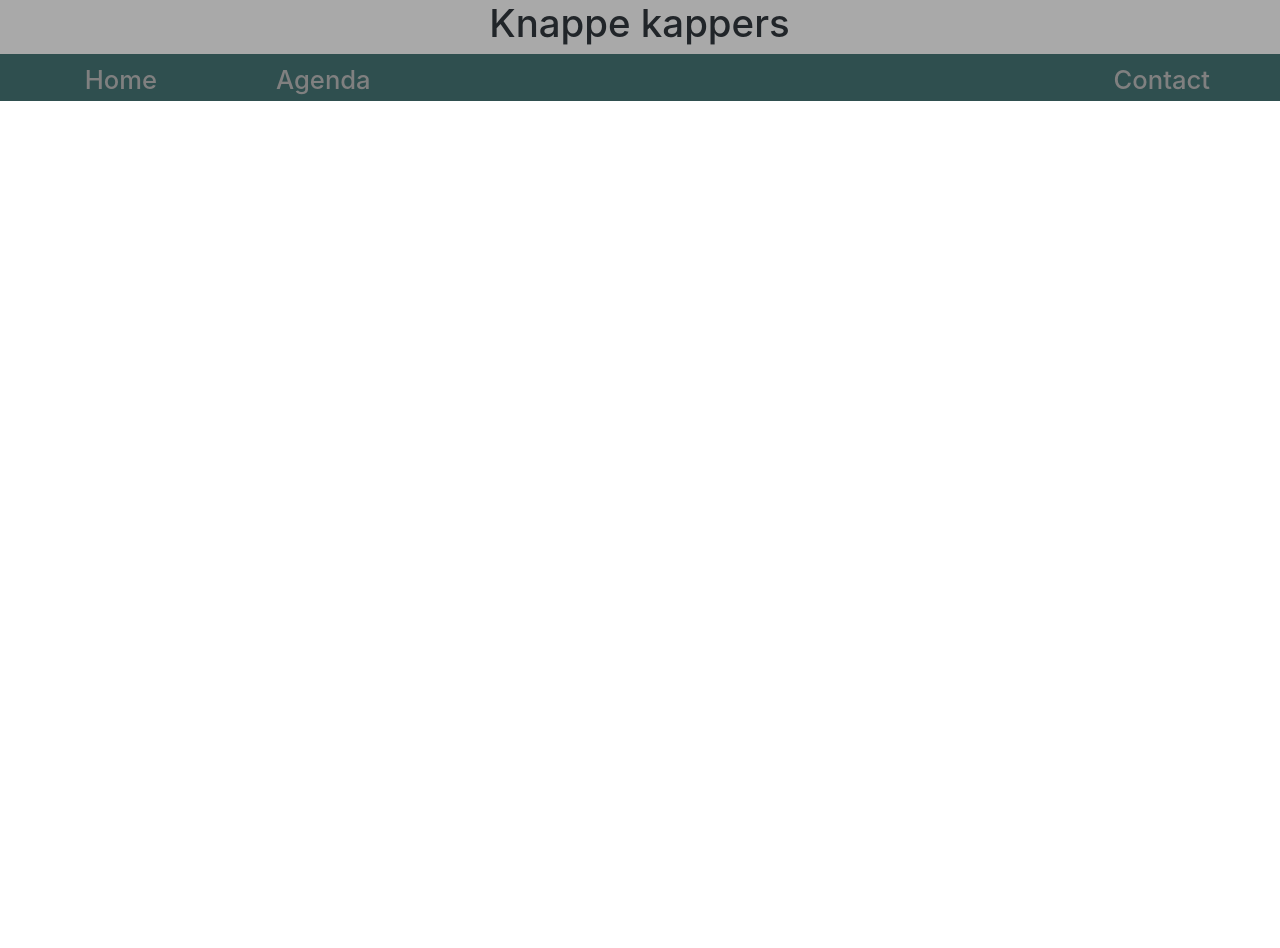
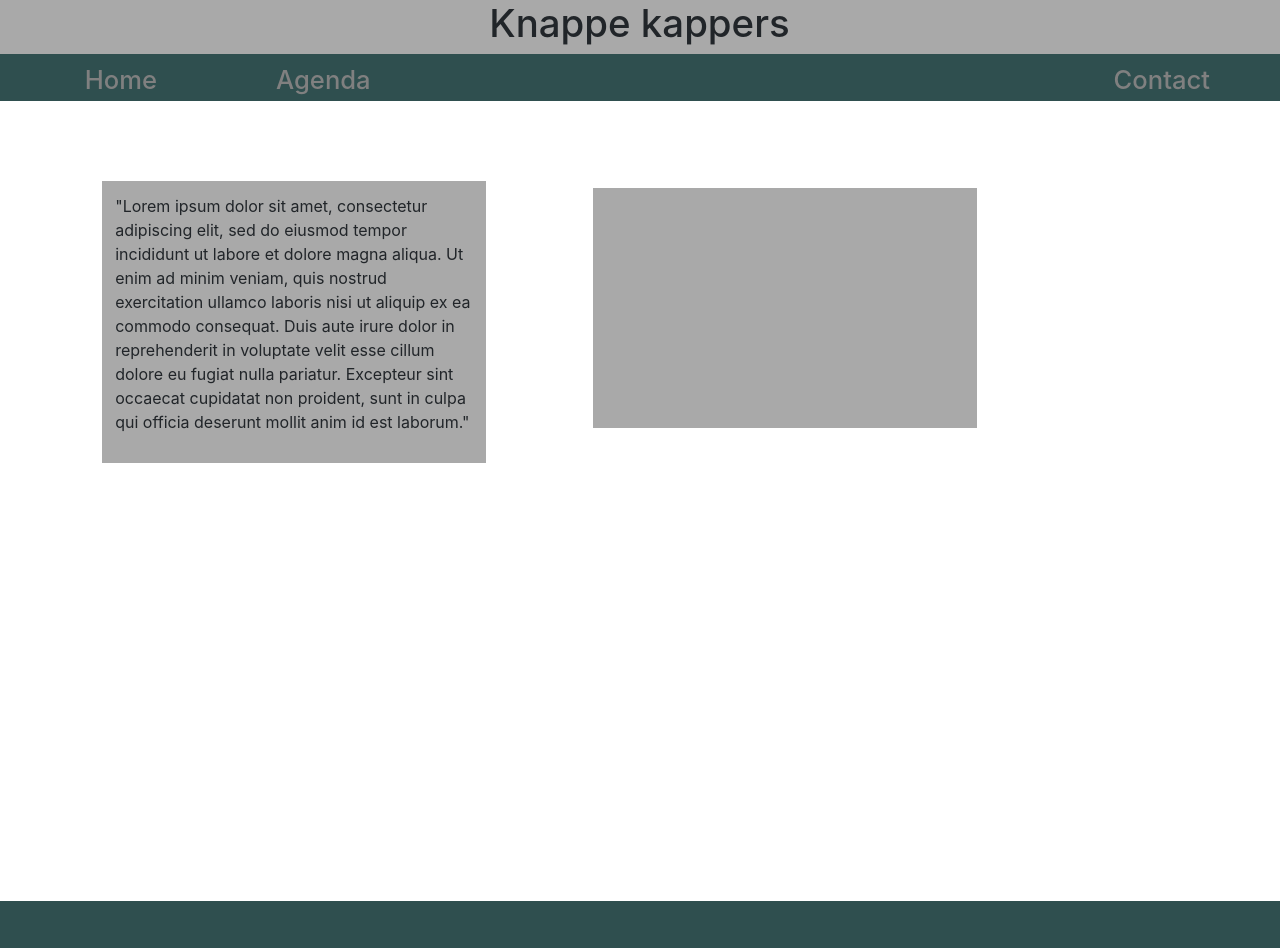
Before and after one commit to spyderpz2/kapperProject, a PHP site: page /contact.php in a window 1280 px wide. Before the commit the page ends 101 px from the top, so only its background shows below. Run offline with PHP 8.4, Linux system fonts and the light colour scheme.

Commit message:
changed css and design

```diff
--- a/View/css/agenda.css
+++ b/View/css/agenda.css
@@ -53,9 +53,10 @@
     padding-bottom:12.5%;
     border:2px solid black;
     overflow: hidden;
+    cursor:pointer;
 }
 .days:hover{
-    box-shadow: 0.2vw 0.4vh;
+    box-shadow: 0.4vw 0.8vh;
 
 }
 .singleDay > h2{
--- a/View/css/header.css
+++ b/View/css/header.css
@@ -1,7 +1,25 @@
 body, html{
     min-height:100vh;
 }
-
+.kapperInfo{
+    width: 30vw;
+    margin-top: 10vh;
+    margin-left: 8vw;
+    background-color:darkgray;
+    padding: 1%;
+    display: inline-block;
+    margin-bottom: 10vh;
+}
+.kapperImg{
+    min-width: 30vw;
+    margin-top: 10vh;
+    margin-right: 13vw;
+    margin-left: 8vw;
+    min-height:30vh;
+    background-color:darkgray;
+    padding:1%;
+    display:inline-block;
+}
 .title{
     font-size:3vw;
 }
--- a/View/php/contact.php
+++ b/View/php/contact.php
@@ -1,3 +1,21 @@
 <?php
 include_once("header.php");
 ?>
+
+<html>
+<head>
+</head>
+<body>
+<div class="pageWrapper">
+    <div class="contentWrapper">
+
+        <div class="kapperInfo"><p>"Lorem ipsum dolor sit amet, consectetur adipiscing elit, sed do eiusmod tempor incididunt ut labore et dolore magna aliqua. Ut enim ad minim veniam, quis nostrud exercitation ullamco laboris nisi ut aliquip ex ea commodo consequat. Duis aute irure dolor in reprehenderit in voluptate velit esse cillum dolore eu fugiat nulla pariatur. Excepteur sint occaecat cupidatat non proident, sunt in culpa qui officia deserunt mollit anim id est laborum."</p></div>
+        <div class="KapperImg"></div>
+    </div>
+</div>
+</body>
+
+</html>
+<?php
+include_once("footer.php");
+?>
--- a/View/php/home.php
+++ b/View/php/home.php
@@ -9,6 +9,8 @@ include_once("header.php");
 <div class="pageWrapper">
 <div class="contentWrapper">
 
+    <div class="kapperInfo"><p>"Lorem ipsum dolor sit amet, consectetur adipiscing elit, sed do eiusmod tempor incididunt ut labore et dolore magna aliqua. Ut enim ad minim veniam, quis nostrud exercitation ullamco laboris nisi ut aliquip ex ea commodo consequat. Duis aute irure dolor in reprehenderit in voluptate velit esse cillum dolore eu fugiat nulla pariatur. Excepteur sint occaecat cupidatat non proident, sunt in culpa qui officia deserunt mollit anim id est laborum."</p></div>
+    <div class="KapperImg"></div>
 </div>
 </div>
 </body>
```
Also changed, not shown: Controller/js/agenda.js (+18 -1 lines).
